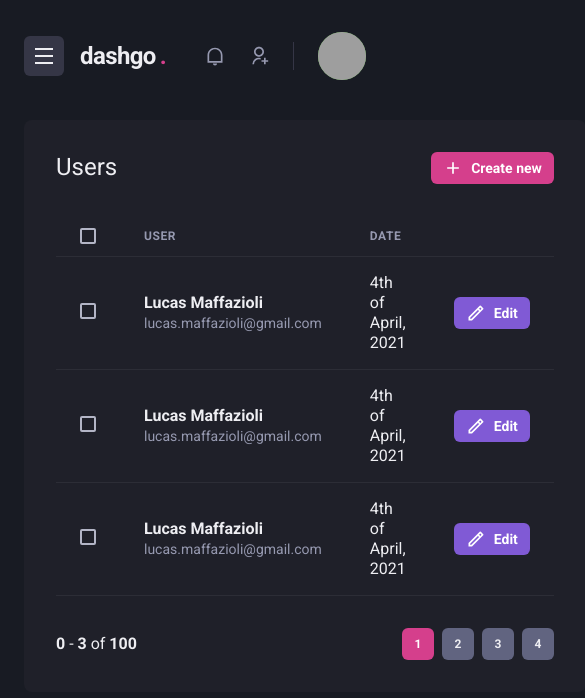
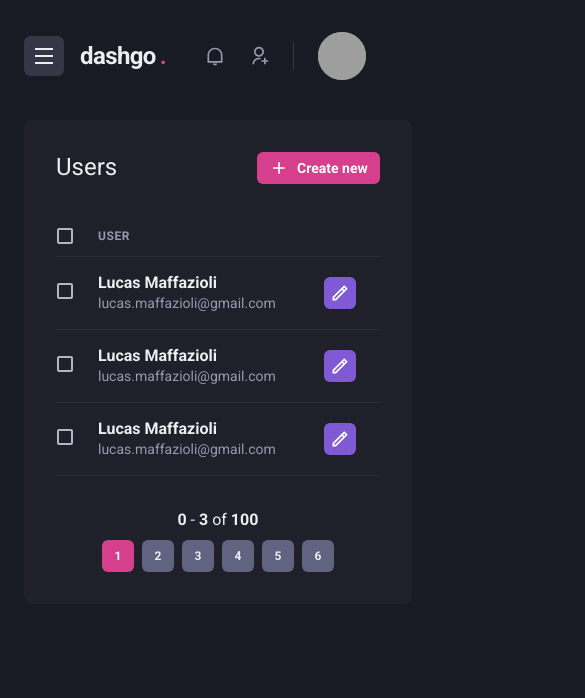
Before and after one commit to lucasmaffazioli/dashgo, a Next.js app: page /users in a window 390 px wide. Shown: the top 698 px of the page, 585 px wide, since content can reach past the window. Built offline with nearby package versions, Linux system fonts and the light colour scheme; grey boxes are pictures that could not be loaded.

Commit message:
Responsive UserList

```diff
--- a/src/components/Pagination/index.tsx
+++ b/src/components/Pagination/index.tsx
@@ -10,7 +10,7 @@ import { PaginationItem } from './PaginationItem'
 export function Pagination() {
 	return (
 		<Stack
-			direction='row'
+			direction={['column', 'row']}
 			mt='8'
 			justify='space-between'
 			align='center'
@@ -29,6 +29,8 @@ export function Pagination() {
 				<PaginationItem number={2}></PaginationItem>
 				<PaginationItem number={3}></PaginationItem>
 				<PaginationItem number={4}></PaginationItem>
+				<PaginationItem number={5}></PaginationItem>
+				<PaginationItem number={6}></PaginationItem>
 			</HStack>
 		</Stack>
 	)
--- a/src/pages/users/index.tsx
+++ b/src/pages/users/index.tsx
@@ -12,6 +12,7 @@ import {
 	Th,
 	Thead,
 	Tr,
+	useBreakpointValue,
 } from '@chakra-ui/react'
 import { RiAddLine, RiPencilLine } from 'react-icons/ri'
 import Header from '../../components/Header'
@@ -19,6 +20,11 @@ import { Pagination } from '../../components/Pagination'
 import Sidebar from '../../components/Sidebar'
 
 export default function UserList() {
+	const isWideVersion = useBreakpointValue({
+		base: false,
+		lg: true,
+	})
+
 	return (
 		<Box>
 			<Header />
@@ -61,17 +67,23 @@ export default function UserList() {
 					<Table colorScheme='whiteAlpha'>
 						<Thead>
 							<Tr>
-								<Th px='6' color='gray.300' w='8'>
+								<Th
+									px={['4,', '4', '6']}
+									color='gray.300'
+									w='8'
+								>
 									<Checkbox colorScheme='pink' />
 								</Th>
 								<Th color='gray.300'>User</Th>
+								{isWideVersion && (
 									<Th color='gray.300'>Date</Th>
+								)}
 								<Th w='8'></Th>
 							</Tr>
 						</Thead>
 						<Tbody>
 							<Tr>
-								<Td px='6'>
+								<Td px={['4,', '4', '6']}>
 									<Checkbox colorScheme='pink' />
 								</Td>
 								<Td>
@@ -84,26 +96,39 @@ export default function UserList() {
 										</Text>
 									</Box>
 								</Td>
+								{isWideVersion && (
 									<Td>4th of April, 2021</Td>
+								)}
 								<Td>
 									<Button
 										as='a'
 										size='sm'
 										fontSize='sm'
 										colorScheme='purple'
-										leftIcon={
+										p={['1', '1', '2', '4']}
+										{...(isWideVersion && {
+											leftIcon: (
 												<Icon
 													as={RiPencilLine}
 													fontSize='20'
 												/>
-										}
+											),
+										})}
 									>
-										Edit
+										{isWideVersion ? (
+											'Edit'
+										) : (
+											<Icon
+												as={RiPencilLine}
+												fontSize='20'
+												mr={isWideVersion ? '2' : '0'}
+											/>
+										)}
 									</Button>
 								</Td>
 							</Tr>
 							<Tr>
-								<Td px='6'>
+								<Td px={['4,', '4', '6']}>
 									<Checkbox colorScheme='pink' />
 								</Td>
 								<Td>
@@ -116,26 +141,39 @@ export default function UserList() {
 										</Text>
 									</Box>
 								</Td>
+								{isWideVersion && (
 									<Td>4th of April, 2021</Td>
+								)}
 								<Td>
 									<Button
 										as='a'
 										size='sm'
 										fontSize='sm'
 										colorScheme='purple'
-										leftIcon={
+										p={['1', '1', '2', '4']}
+										{...(isWideVersion && {
+											leftIcon: (
 												<Icon
 													as={RiPencilLine}
 													fontSize='20'
 												/>
-										}
+											),
+										})}
 									>
-										Edit
+										{isWideVersion ? (
+											'Edit'
+										) : (
+											<Icon
+												as={RiPencilLine}
+												fontSize='20'
+												mr={isWideVersion ? '2' : '0'}
+											/>
+										)}
 									</Button>
 								</Td>
 							</Tr>
 							<Tr>
-								<Td px='6'>
+								<Td px={['4,', '4', '6']}>
 									<Checkbox colorScheme='pink' />
 								</Td>
 								<Td>
@@ -148,21 +186,34 @@ export default function UserList() {
 										</Text>
 									</Box>
 								</Td>
+								{isWideVersion && (
 									<Td>4th of April, 2021</Td>
+								)}
 								<Td>
 									<Button
 										as='a'
 										size='sm'
 										fontSize='sm'
 										colorScheme='purple'
-										leftIcon={
+										p={['1', '1', '2', '4']}
+										{...(isWideVersion && {
+											leftIcon: (
 												<Icon
 													as={RiPencilLine}
 													fontSize='20'
 												/>
-										}
+											),
+										})}
 									>
-										Edit
+										{isWideVersion ? (
+											'Edit'
+										) : (
+											<Icon
+												as={RiPencilLine}
+												fontSize='20'
+												mr={isWideVersion ? '2' : '0'}
+											/>
+										)}
 									</Button>
 								</Td>
 							</Tr>
```
Also changed, not shown: src/pages/dashboard.tsx (+6 -1 lines). Lines whose indentation alone changed are shown as unchanged.
